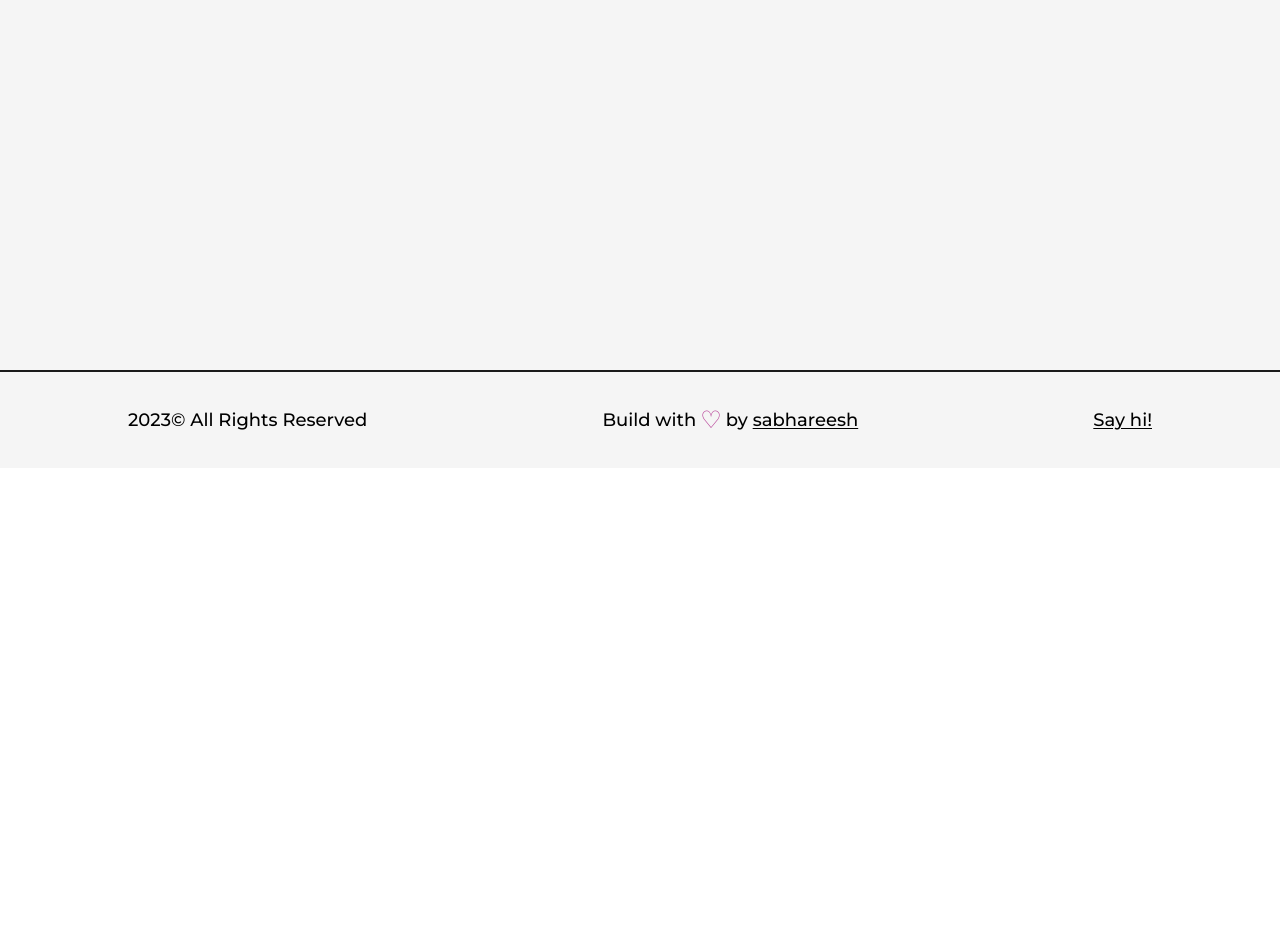
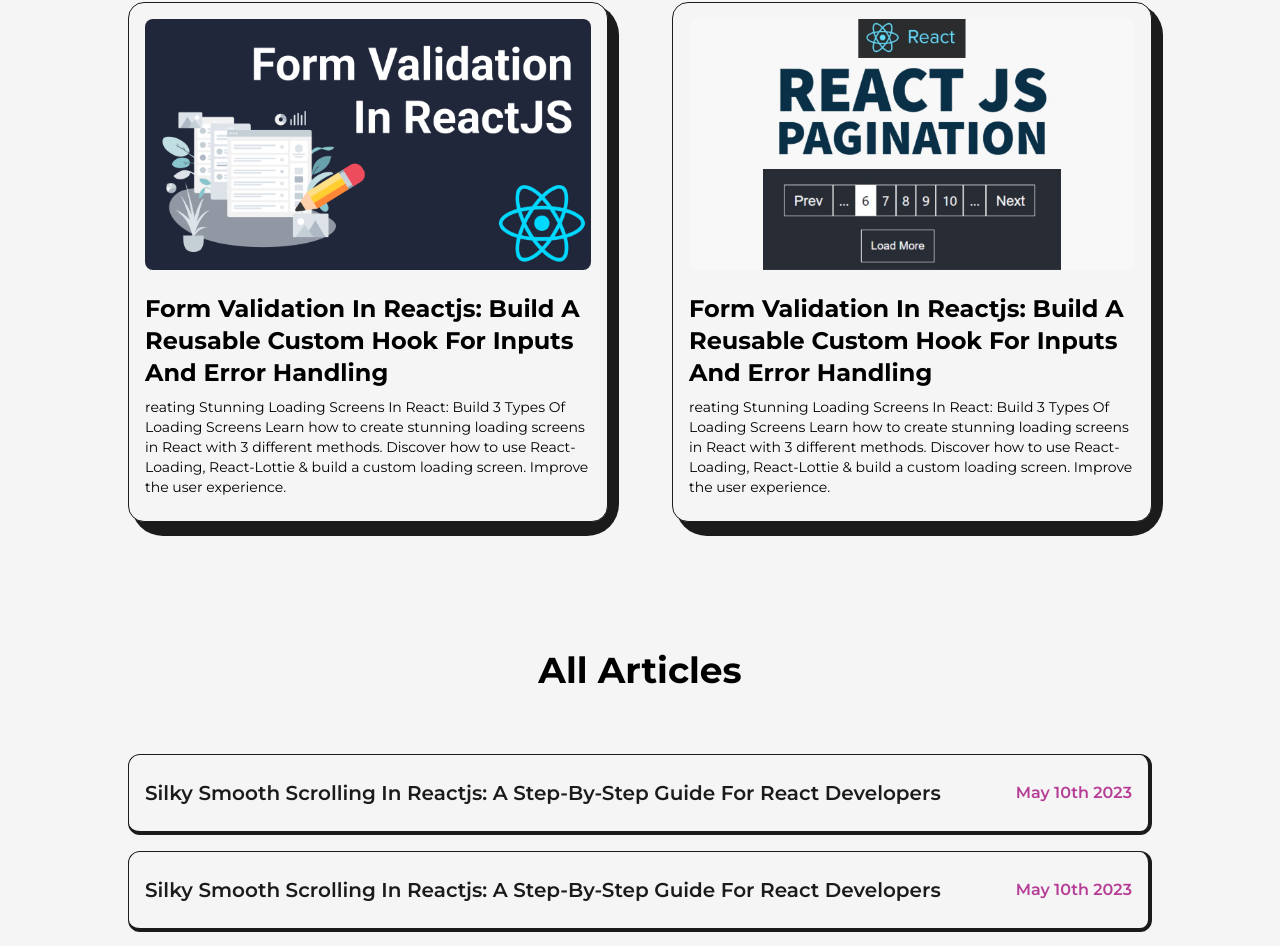
Before and after one commit to sabhareesh1009/portfolio, a Next.js app: page /articles in a window 1280 px wide. Before the commit this address had no page. Shown: the part 518-1464 px from the top of the page. Before the commit the page ends 986 px from the top, so only its background shows below. Built offline with nearby package versions, Linux system fonts and the light colour scheme.

Commit message:
Designed the articles pages.

```diff
--- a/src/components/FeaturedProject.js
+++ /dev/null
@@ -1,15 +0,0 @@
-import Image from "next/image";
-import Link from "next/link";
-import React from "react";
-
-const FeaturedProject = ({ type, title, summary, img, link, github }) => {
-  return (
-    <article>
-      <Link>
-        <Image />
-      </Link>
-    </article>
-  );
-};
-
-export default FeaturedProject;
--- /dev/null
+++ b/src/pages/articles.js
@@ -0,0 +1,164 @@
+import AnimatedText from "@/components/AnimatedText";
+import Layout from "@/components/Layout";
+import { motion, useMotionValue } from "framer-motion";
+import Head from "next/head";
+import Image from "next/image";
+import Link from "next/link";
+import React, { useRef } from "react";
+import articleImage1 from "../../public/images/articles/form validation in reactjs using custom react hook.png";
+import articleImage2 from "../../public/images/articles/pagination component in reactjs.jpg";
+import articleImage3 from "../../public/images/articles/smooth scrolling in reactjs.png";
+
+const FramerImage = motion(Image);
+
+const FeaturedArticle = ({ img, title, time, summary, link }) => {
+  return (
+    <li className="relative col-span-1 w-full p-4 bg-light border border-solid border-dark rounded-2xl">
+      <div className="absolute top-0 -right-3 -z-10 w-[102%] h-[103%] rounded-[2rem] bg-dark" />
+      <Link
+        href={link}
+        tabIndex="_blank"
+        className="w-full inline-block cursor-pointer overflow-hidden rounded-lg"
+      >
+        <FramerImage
+          src={img}
+          alt={title}
+          className="w-full h-auto"
+          whileHover={{ scale: 1.05 }}
+          transition={{ duration: 0.2 }}
+        />
+      </Link>
+
+      <Link href={link} target="_blank">
+        <h2 className="capitalize text-2xl font-bold my-2 mt-4 hover:underline">
+          {title}
+        </h2>
+      </Link>
+      <p className="text-sm mb-2">{summary}</p>
+      <span className="text-primary font-semibold">{time}</span>
+    </li>
+  );
+};
+
+const MovingImg = ({ title, img, link }) => {
+  const x = useMotionValue(0);
+  const y = useMotionValue(0);
+
+  const imgRef = useRef(null);
+
+  function handleMouse(event) {
+    imgRef.current.style.display = "inline-block";
+    x.set(event.pageX);
+    y.set(-10);
+  }
+
+  function handleMouseLeave(event) {
+    imgRef.current.style.display = "none";
+    x.set(0);
+    y.set(0);
+  }
+  return (
+    <Link
+      href={link}
+      target="_blank"
+      onMouseMove={handleMouse}
+      onMouseLeave={handleMouseLeave}
+    >
+      <h2 className="capitalize text-xl  font-semibold hover:underline">
+        {title}
+      </h2>
+      <FramerImage
+        ref={imgRef}
+        style={{ x: x, y: y }}
+        initial={{ opacity: 0 }}
+        whileInView={{ opacity: 1, transition: { duration: 0.2 } }}
+        src={img}
+        alt={title}
+        className="z-10 w-96 h-auto hidden absolute rounded-lg"
+      />
+    </Link>
+  );
+};
+
+const Article = ({ img, title, date, link }) => {
+  return (
+    <motion.li
+      initial={{ y: 200 }}
+      whileInView={{ y: 0, transition: { duration: 0.5, ease: "easeInOut" } }}
+      viewport={{ once: true }}
+      className="relative w-full p-4 py-6 my-4 rounded-xl flex items-center justify-between bg-light text-dark first:mt-0 border border-solid border-dark border-r-4 border-b-4"
+    >
+      <MovingImg title={title} img={img} link={link} />
+      <span className="text-primary font-semibold  pl-4">{date}</span>
+    </motion.li>
+  );
+};
+
+const articles = () => {
+  return (
+    <>
+      <Head>
+        <title>Sabhareesh Kandikonda | Articles page</title>
+        <meta name="sabhareesh kandikonda" content="articles page" />
+      </Head>
+      <main className="w-full mb-16 flex flex-col items-center justify-center overflow-hidden">
+        <Layout className="pt-16">
+          <AnimatedText text="Words can changes the world!" className="mb-16" />
+          <ul className="grid grid-cols-2 gap-16">
+            <FeaturedArticle
+              img={articleImage1}
+              title="Form Validation In Reactjs: Build A Reusable Custom Hook For Inputs And Error Handling"
+              summary="reating Stunning Loading Screens In React: Build 3 Types Of Loading Screens
+           Learn how to create stunning loading screens in React with 3 different methods.
+           Discover how to use React-Loading, React-Lottie & build a custom loading screen.
+           Improve the user experience."
+              link="/"
+            />
+            <FeaturedArticle
+              img={articleImage2}
+              title="Form Validation In Reactjs: Build A Reusable Custom Hook For Inputs And Error Handling"
+              summary="reating Stunning Loading Screens In React: Build 3 Types Of Loading Screens
+           Learn how to create stunning loading screens in React with 3 different methods.
+           Discover how to use React-Loading, React-Lottie & build a custom loading screen.
+           Improve the user experience."
+              link="/"
+            />
+          </ul>
+
+          <h2 className="font-bold text-4xl w-full text-center my-16 mt-32">
+            All Articles
+          </h2>
+
+          <ul>
+            <Article
+              title="Silky Smooth Scrolling In Reactjs: A Step-By-Step Guide For React Developers"
+              date="May 10th 2023"
+              link="/"
+              img={articleImage3}
+            />
+            <Article
+              title="Silky Smooth Scrolling In Reactjs: A Step-By-Step Guide For React Developers"
+              date="May 10th 2023"
+              link="/"
+              img={articleImage3}
+            />
+            <Article
+              title="Silky Smooth Scrolling In Reactjs: A Step-By-Step Guide For React Developers"
+              date="May 10th 2023"
+              link="/"
+              img={articleImage3}
+            />
+            <Article
+              title="Silky Smooth Scrolling In Reactjs: A Step-By-Step Guide For React Developers"
+              date="May 10th 2023"
+              link="/"
+              img={articleImage3}
+            />
+          </ul>
+        </Layout>
+      </main>
+    </>
+  );
+};
+
+export default articles;
--- a/src/pages/projects.js
+++ b/src/pages/projects.js
@@ -9,9 +9,9 @@ import projectImage1 from "../../public/images/projects/crypto-screener-cover-im
 
 const FeaturedProject = ({ type, title, summary, img, link, github }) => {
   return (
-    <article className="w-full flex items-center justify-between relative rounded-3xl border border-solid border-dark bg-light shadow-2xl p-12">
-
-<div className="absolute top-0 -right-3 -z-10 w-[101%] h-[103%] rounded-[2.5rem] bg-dark" />
+    <article className="relative w-full flex items-center justify-between rounded-br-2xl rounded-3xl border border-solid border-dark bg-light shadow-2xl p-12">
+      {/* <div className="absolute top-0 -right-3 -z-10 w-[101%] h-[103%] rounded-[2.5rem] bg-dark rounded-br-3xl" /> */}
+      <div className="absolute top-0 -right-3 -z-10 w-[102%] h-[103%] rounded-[2rem] bg-dark" />
       <Link
         href={link}
         tabIndex="_blank"
@@ -47,9 +47,10 @@ const FeaturedProject = ({ type, title, summary, img, link, github }) => {
   );
 };
 
-const Project = ({ type, title, summary, img, link, github }) => {
+const Project = ({ title, img, link, github }) => {
   return (
     <article className="w-full flex flex-col items-center justify-center rounded-2xl border border-solid border-dark bg-light p-6 relative">
+       <div className="absolute top-0 -right-3 -z-10 w-[101%] h-[103%] rounded-[2rem] bg-dark rounded-br-3xl" />
       <Link
         href={link}
         tabIndex="_blank"
@@ -96,7 +97,7 @@ const projects = () => {
             className="mb-16"
           />
 
-          <div className="grid grid-cols-12 gap-24">
+          <div className="grid grid-cols-12 gap-24 gap-y-32">
             <div className="col-span-12">
               <FeaturedProject
                 title="Crypto Screener Application"
@@ -109,11 +110,7 @@ const projects = () => {
             <div className="col-span-6">
               <Project
                 title="Crypto Screener Application"
-                summary="A feature-rich Crypto Screener App using React, Tailwind CSS, Context API, React Router and Recharts.
-It shows detail regarding almost all the cryptocurrency. You can easily convert the price in your
-local currency."
                 link={"/"}
-                type="Featured Project"
                 img={projectImage1}
                 github="/"
               />
@@ -121,11 +118,7 @@ local currency."
             <div className="col-span-6">
               <Project
                 title="Crypto Screener Application"
-                summary="A feature-rich Crypto Screener App using React, Tailwind CSS, Context API, React Router and Recharts.
-It shows detail regarding almost all the cryptocurrency. You can easily convert the price in your
-local currency."
                 link={"/"}
-                type="Featured Project"
                 img={projectImage1}
                 github="/"
               />
@@ -143,11 +136,7 @@ local currency."
             <div className="col-span-6">
               <Project
                 title="Crypto Screener Application"
-                summary="A feature-rich Crypto Screener App using React, Tailwind CSS, Context API, React Router and Recharts.
-It shows detail regarding almost all the cryptocurrency. You can easily convert the price in your
-local currency."
                 link={"/"}
-                type="Featured Project"
                 img={projectImage1}
                 github="/"
               />
@@ -155,11 +144,7 @@ local currency."
             <div className="col-span-6">
               <Project
                 title="Crypto Screener Application"
-                summary="A feature-rich Crypto Screener App using React, Tailwind CSS, Context API, React Router and Recharts.
-It shows detail regarding almost all the cryptocurrency. You can easily convert the price in your
-local currency."
                 link={"/"}
-                type="Featured Project"
                 img={projectImage1}
                 github="/"
               />
```
